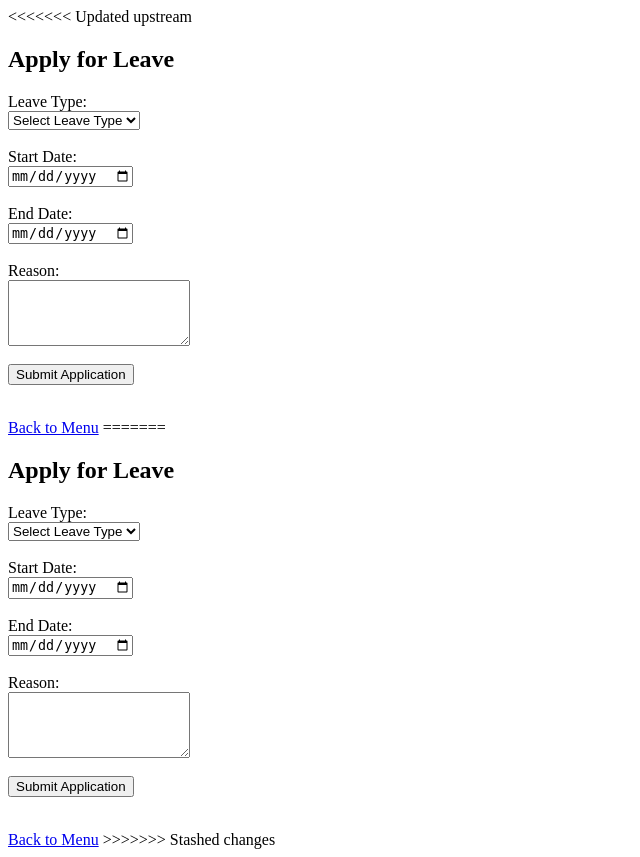
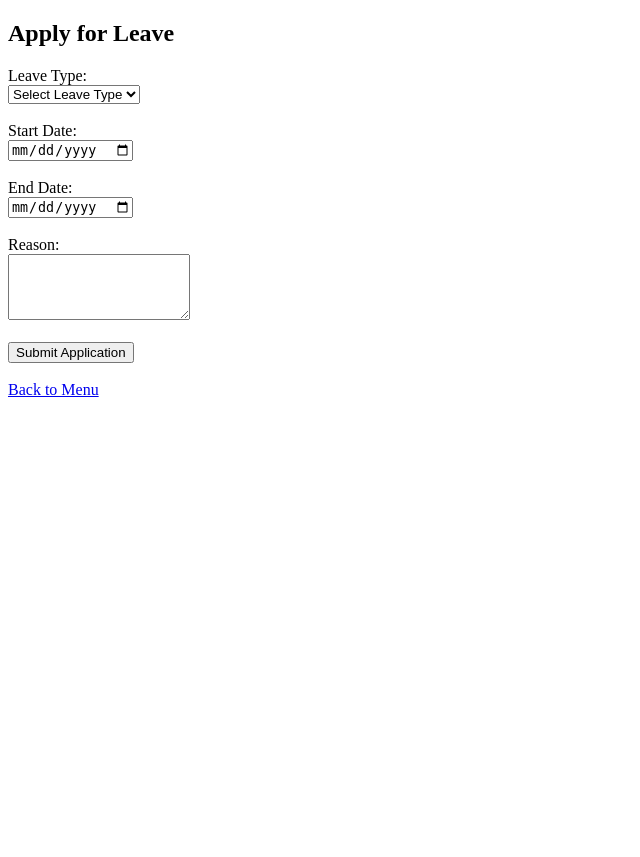
Before and after one commit to AliEslam2005/Leave-Application-Management-System, a PHP site: page /apply_leave.php in a window 1280 px wide. Shown: the whole page, without its empty margins (0-640 px from the left). After the commit the page ends 397 px from the top, so only its background shows below. Run offline with PHP 8.4, Linux system fonts and the light colour scheme; a user stored in the database is signed in; data comes from the database, SQL or seed files in the repository.

Commit message:
Update apply_leave.php

```diff
--- a/apply_leave.php
+++ b/apply_leave.php
@@ -1,4 +1,3 @@
-<<<<<<< Updated upstream
 <?php
 session_start();
 require_once('config.php');
@@ -85,92 +84,4 @@ $leave_types = $conn->query("SELECT * FROM leave_types");
     <br>
     <a href="menu.php">Back to Menu</a>
 </body>
-=======
-<?php
-session_start();
-require_once('config.php');
-
-// Check login and role
-if (!isset($_SESSION['user_id']) || $_SESSION['role'] != 'staff') {
-    header("Location: login.php");
-    exit();
-}
-
-$user_id = $_SESSION['user_id'];
-$message = '';
-
-// Handle leave application submission
-if ($_SERVER['REQUEST_METHOD'] == 'POST') {
-    $leave_type = $_POST['leave_type'];
-    $start_date = $_POST['start_date'];
-    $end_date = $_POST['end_date'];
-    $reason = $_POST['reason'];
-
-    // Validate dates
-    if (strtotime($start_date) > strtotime($end_date)) {
-        $message = "End date must be after start date!";
-    } else {
-        // Insert into database
-        $stmt = $conn->prepare("INSERT INTO leave_applications
-                                (staff_id, leave_type_id, start_date, end_date, reason, status)
-                                VALUES (?, ?, ?, ?, ?, 'pending')");
-        $stmt->bind_param("iisss", $user_id, $leave_type, $start_date, $end_date, $reason);
-
-        if ($stmt->execute()) {
-            $message = "Leave application submitted successfully!";
-        } else {
-            $message = "Error submitting application: " . $conn->error;
-        }
-    }
-}
-
-// Get leave types for dropdown
-$leave_types = $conn->query("SELECT * FROM leave_types");
-?>
-
-<!DOCTYPE html>
-<html>
-<head>
-    <title>Apply for Leave</title>
-    <style>
-        .error { color: red; }
-        .success { color: green; }
-    </style>
-</head>
-<body>
-    <h2>Apply for Leave</h2>
-
-    <?php if ($message): ?>
-        <p class="<?= strpos($message, 'successfully') !== false ? 'success' : 'error' ?>">
-            <?= $message ?>
-        </p>
-    <?php endif; ?>
-
-    <form method="POST">
-        <label>Leave Type:</label><br>
-        <select name="leave_type" required>
-            <option value="">Select Leave Type</option>
-            <?php while ($type = $leave_types->fetch_assoc()): ?>
-                <option value="<?= $type['id'] ?>">
-                    <?= htmlspecialchars($type['type_name']) ?>
-                </option>
-            <?php endwhile; ?>
-        </select><br><br>
-
-        <label>Start Date:</label><br>
-        <input type="date" name="start_date" required><br><br>
-
-        <label>End Date:</label><br>
-        <input type="date" name="end_date" required><br><br>
-
-        <label>Reason:</label><br>
-        <textarea name="reason" rows="4" required></textarea><br><br>
-
-        <button type="submit">Submit Application</button>
-    </form>
-
-    <br>
-    <a href="menu.php">Back to Menu</a>
-</body>
->>>>>>> Stashed changes
 </html>
```
